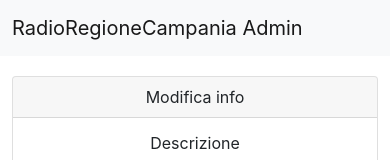
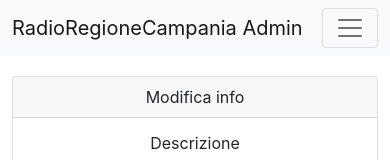
Before and after one commit to 1r0n51uv/WebRadioAdmin, a React (Create React App) app: page /info in a window 390 px wide. Shown: the top 160 px of the page. Built offline with nearby package versions, Linux system fonts and the light colour scheme; no server answers; the database is empty; what react-firestore would draw is missing.

Commit message:
- navbar responsive

```diff
--- a/src/components/navbar.js
+++ b/src/components/navbar.js
@@ -7,8 +7,13 @@
             <nav className="navbar navbar-expand-lg navbar-light bg-light">
                 <div className="container-fluid">
                     <Link className="navbar-brand" to="home">RadioRegioneCampania Admin</Link>
+                    <button className="navbar-toggler" type="button" data-bs-toggle="collapse"
+                            data-bs-target="#navbarNav" aria-controls="navbarNav" aria-expanded="false"
+                            aria-label="Toggle navigation">
+                        <span className="navbar-toggler-icon"/>
+                    </button>
                 </div>
-                <div className="collapse navbar-collapse">
+                <div className="collapse navbar-collapse" id="navbarNav">
                     <ul className="navbar-nav">
                         <li className="nav-item">
                             <Link className="nav-link active" to="palinsesto">Palinsesto</Link>
```
